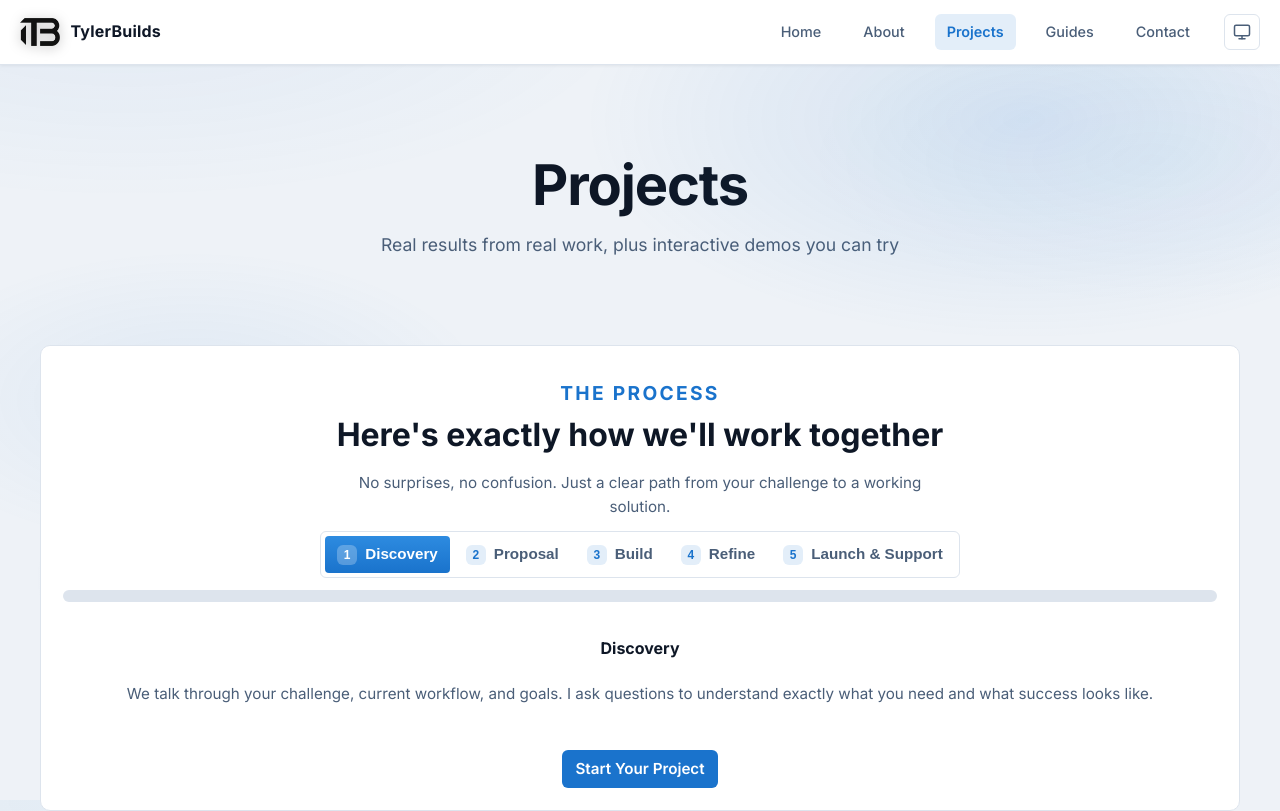
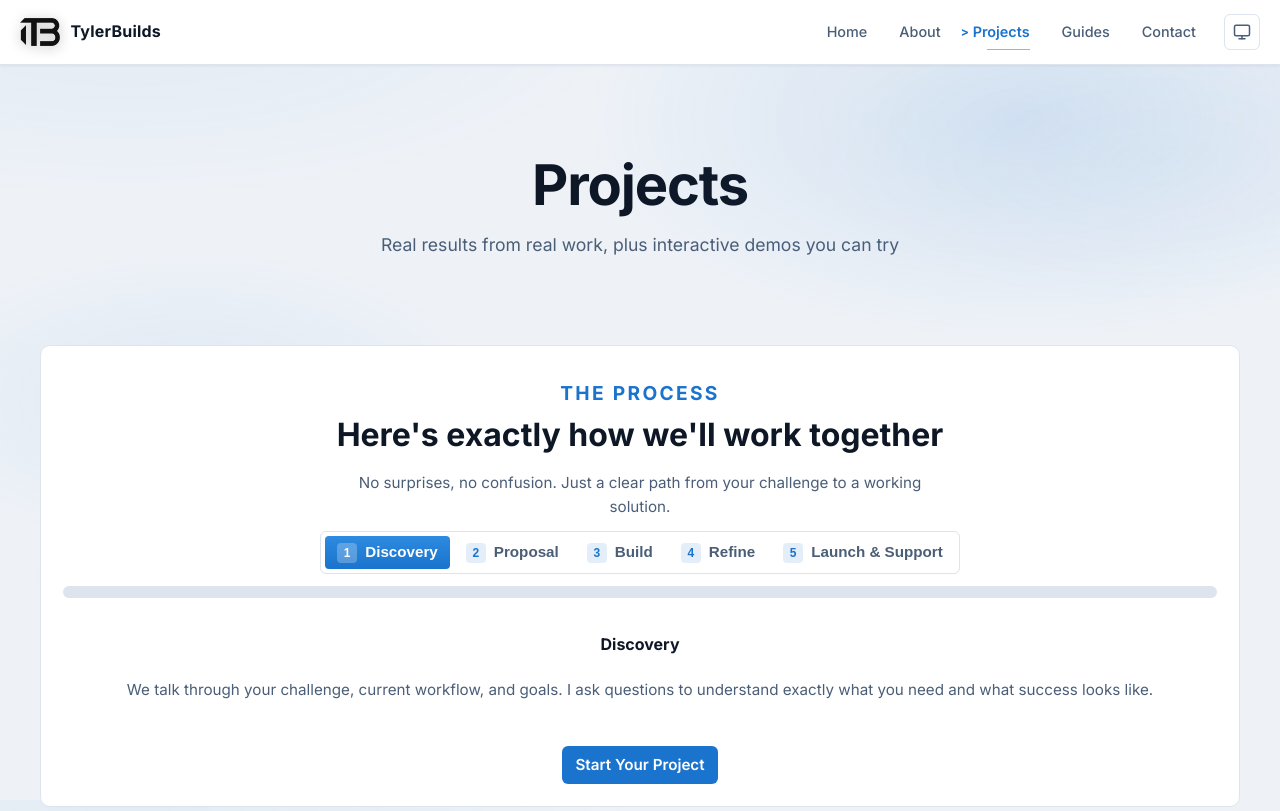
Before and after one commit to TylerBuilds-Official/TylerBuildsNetReact, a React (Vite) app: page /projects in a window 1280 px wide. Shown: the top 811 px of the page. Built offline with nearby package versions, Linux system fonts and the light colour scheme.

Commit message:
Tuned navbar styles

```diff
--- a/src/styles/layout/navbar.css
+++ b/src/styles/layout/navbar.css
@@ -40,30 +40,73 @@
 
 .nav-links {
     display: flex;
-    gap: 18px;
+    gap: 4px;
     align-items: center;
 }
 
 .nav-links a {
+    position: relative;
     color: var(--muted);
     text-decoration: none;
-    padding: 6px 12px;
-    border-radius: var(--radius);
+    padding: 6px 14px;
     font-size: 0.9rem;
     font-weight: 500;
-    transition: color .2s ease, background .2s ease;
+    transition: color .2s ease, text-shadow .2s ease;
+}
+
+/* Chevron left of active link, hidden by default */
+.nav-links a::before {
+    content: ">";
+    position: absolute;
+    left: 2px;
+    top: 50%;
+    transform: translateY(-50%) scale(0);
+    font-size: 0.75rem;
+    font-weight: 700;
+    color: var(--brand);
+    opacity: 0;
+    transition: transform .25s cubic-bezier(.4, 0, .2, 1), opacity .2s ease;
+}
+
+/* Half-width underline, anchored right, hidden by default */
+.nav-links a::after {
+    content: "";
+    position: absolute;
+    bottom: 0;
+    right: 14px;
+    width: 50%;
+    height: 1px;
+    background: var(--brand);
+    transform: scaleX(0);
+    transform-origin: right;
+    opacity: 0.5;
+    transition: transform .3s cubic-bezier(.4, 0, .2, 1);
 }
 
 .nav-links a:hover {
-    background: var(--brand-glow);
     color: var(--text);
     text-decoration: none;
 }
 
+/* Active state: brand color + glow + chevron appears */
 .nav-links .active {
     color: var(--brand);
-    background: var(--brand-glow);
     font-weight: 600;
+    text-shadow: 0 0 18px rgba(90, 169, 255, .45);
+}
+
+.nav-links .active::before {
+    transform: translateY(-50%) scale(1);
+    opacity: 1;
+}
+
+.nav-links .active::after {
+    transform: scaleX(1);
+}
+
+/* Light mode: no glow (doesn't read on light bg), just color + chevron */
+[data-theme="light"] .nav-links .active {
+    text-shadow: none;
 }
 
 /* Theme toggle */
@@ -81,7 +124,7 @@
     cursor: pointer;
     transition: color .2s ease, border-color .2s ease, background .2s ease;
     flex-shrink: 0;
-    margin-left: 4px;
+    margin-left: 10px;
 }
 
 .theme-toggle:hover {
@@ -116,12 +159,8 @@
 
 /* Responsive - Tablet */
 @media (max-width: 768px) {
-    .nav-links {
-        gap: 12px;
-    }
-
     .nav-links a {
-        padding: 6px 8px;
+        padding: 6px 10px;
         font-size: 0.9rem;
     }
 }
@@ -168,12 +207,18 @@
         width: 100%;
         padding: 12px 16px;
         font-size: 1rem;
-        border-radius: var(--radius);
+    }
+
+    /* Mobile: no chevron or underline, use left border instead */
+    .nav-links a::before,
+    .nav-links a::after {
+        display: none;
     }
 
     .nav-links .active {
         background: var(--brand-glow);
         border-left: 3px solid var(--brand);
+        text-shadow: none;
     }
 
     .theme-toggle {
@@ -183,3 +228,10 @@
         height: 44px;
     }
 }
+
+@media (prefers-reduced-motion: reduce) {
+    .nav-links a::before,
+    .nav-links a::after {
+        transition: none;
+    }
+}
--- a/src/styles/utilities/misc.css
+++ b/src/styles/utilities/misc.css
@@ -14,7 +14,7 @@
     border: 0;
     background: transparent;
     color: var(--muted);
-    padding: 8px 12px;
+    padding: 6px 12px;
     border-radius: var(--radius-sm);
     cursor: pointer;
     font-weight: 600;
@@ -91,7 +91,7 @@
 .step-badge {
     width: 20px;
     height: 20px;
-    border-radius: var(--radius);
+    border-radius: var(--radius-sm);
     display: inline-flex;
     align-items: center;
     justify-content: center;
```
Also changed, not shown: src/layout/navbar.tsx (+6 -6 lines).
